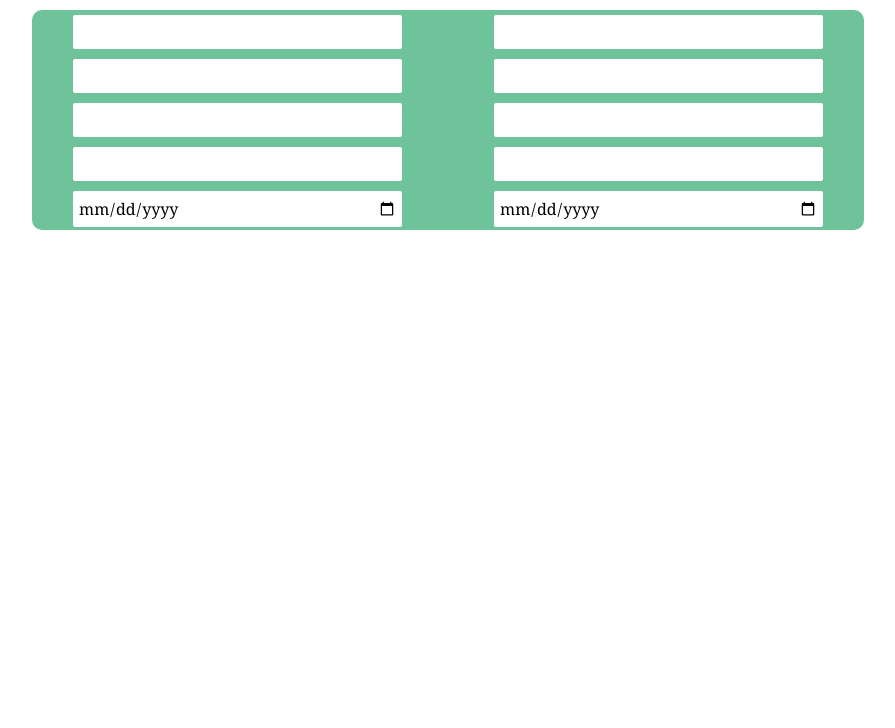
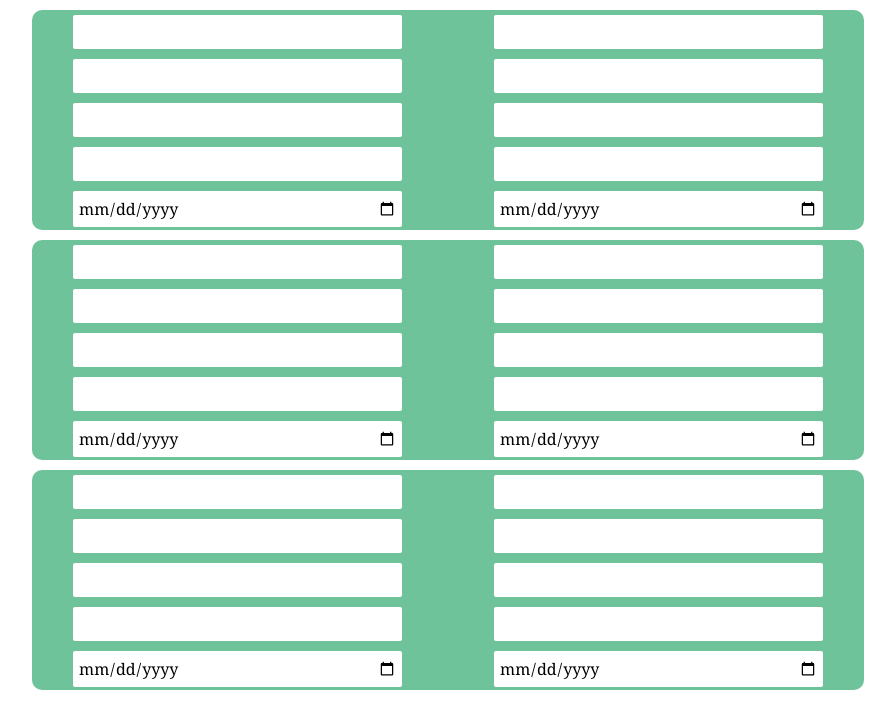
Before and after one commit to abubakkar-mee/html_dom, a plain HTML site: page index.html in a window 1280 px wide. Shown: the whole page, without its empty margins (192-1087 px from the left). Drawn offline with Linux system fonts and the light colour scheme.

Commit message:
second commit

```diff
--- a/index.html
+++ b/index.html
@@ -29,5 +29,49 @@
             </form>
         </div>
     </div>
+    <div class="container">
+        <div class="leftSide">
+            <form class="left_form">
+                <input type="text">
+                <input type="email">
+                <input type="password">
+                <input type="number">
+                <input type="date">
+
+            </form>
+        </div>
+        <div class="rightSide">
+            <form class="left_form">
+                <input type="text">
+                <input type="email">
+                <input type="password">
+                <input type="number">
+                <input type="date">
+
+            </form>
+        </div>
+    </div>
+    <div class="container">
+        <div class="leftSide">
+            <form class="left_form">
+                <input type="text">
+                <input type="email">
+                <input type="password">
+                <input type="number">
+                <input type="date">
+
+            </form>
+        </div>
+        <div class="rightSide">
+            <form class="left_form">
+                <input type="text">
+                <input type="email">
+                <input type="password">
+                <input type="number">
+                <input type="date">
+
+            </form>
+        </div>
+    </div>
 </body>
 </html>
```
